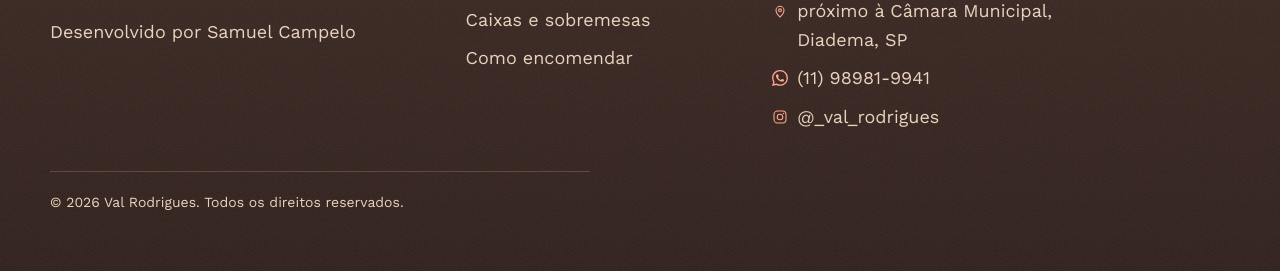
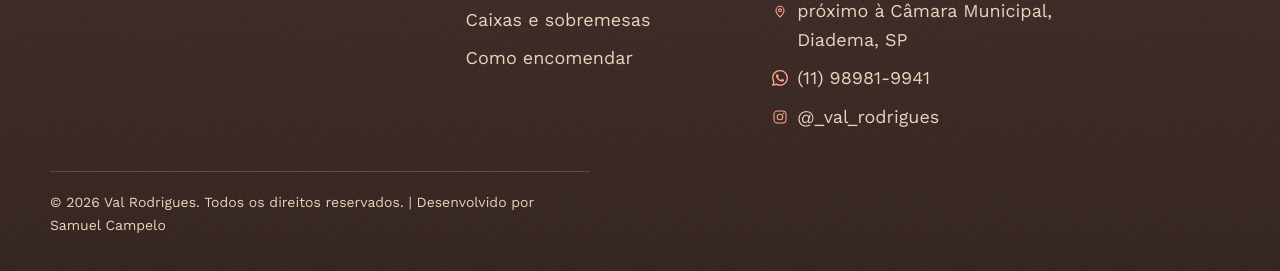
Before and after one commit to SamCampel/Loja-val, a plain HTML site: page index.html in a window 1280 px wide. Shown: the part 6354-6625 px from the top of the page. Drawn offline with nearby package versions, Linux system fonts and the light colour scheme.

Commit message:
update footer

```diff
--- a/index.html
+++ b/index.html
@@ -1598,7 +1598,6 @@
             <div class="cols">
                 <div><a class="brand" href="#">Val Rodrigues</a>
                     <p style="margin-top:.6rem">Confeitaria artesanal sob encomenda.</p>
-                    <p style="margin-top:.6rem">Desenvolvido por <a href="https://www.linkedin.com/in/samuelcampelo" target="_blank" rel="noopener">Samuel Campelo</a></p>
                 </div>
                 <div>
                     <h3>Navegue</h3>
@@ -1632,7 +1631,7 @@
                         </svg></a>
                 </div>
             </div>
-            <p class="copy">© 2026 Val Rodrigues. Todos os direitos reservados.</p>
+            <p class="copy">© 2026 Val Rodrigues. Todos os direitos reservados. | Desenvolvido por <a href="https://www.linkedin.com/in/samuelccampelo/" target="_blank" rel="noopener">Samuel Campelo</a></p>
         </div>
     </footer>
     <a class="fab"
```
